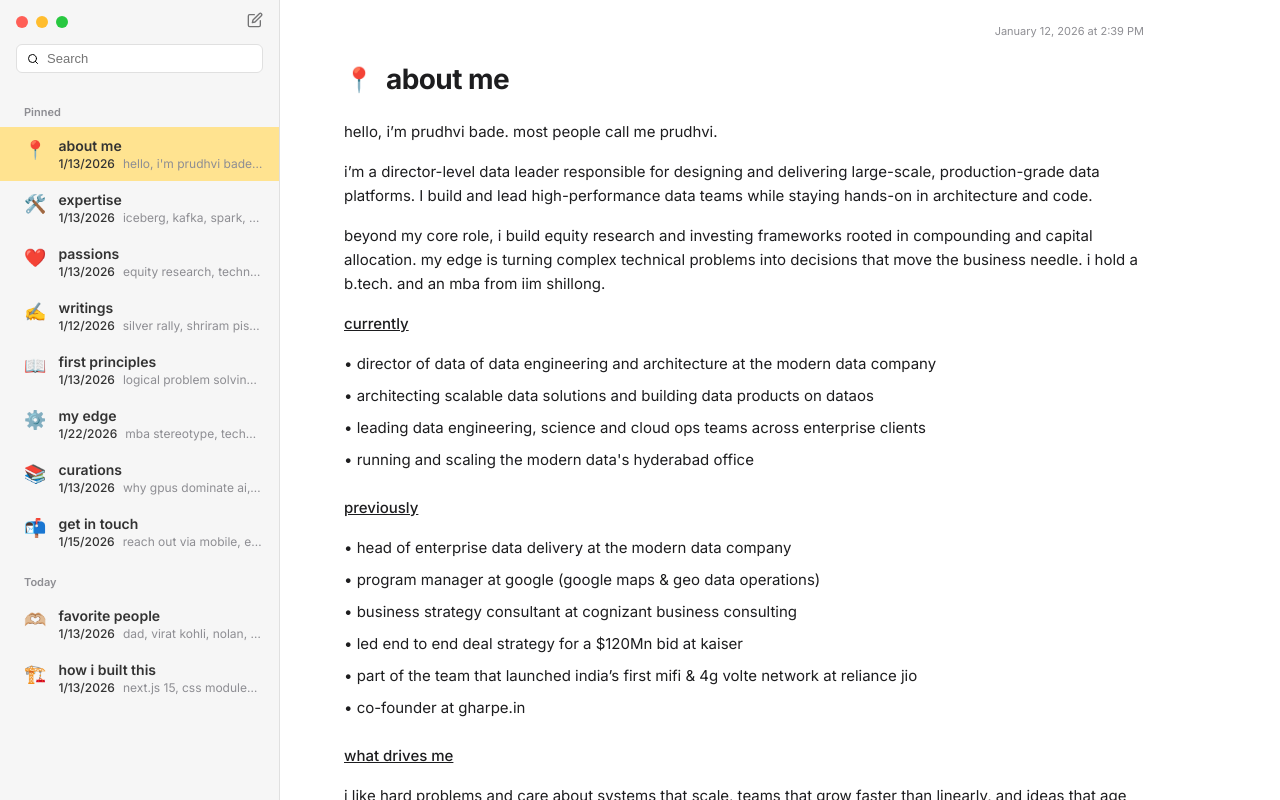
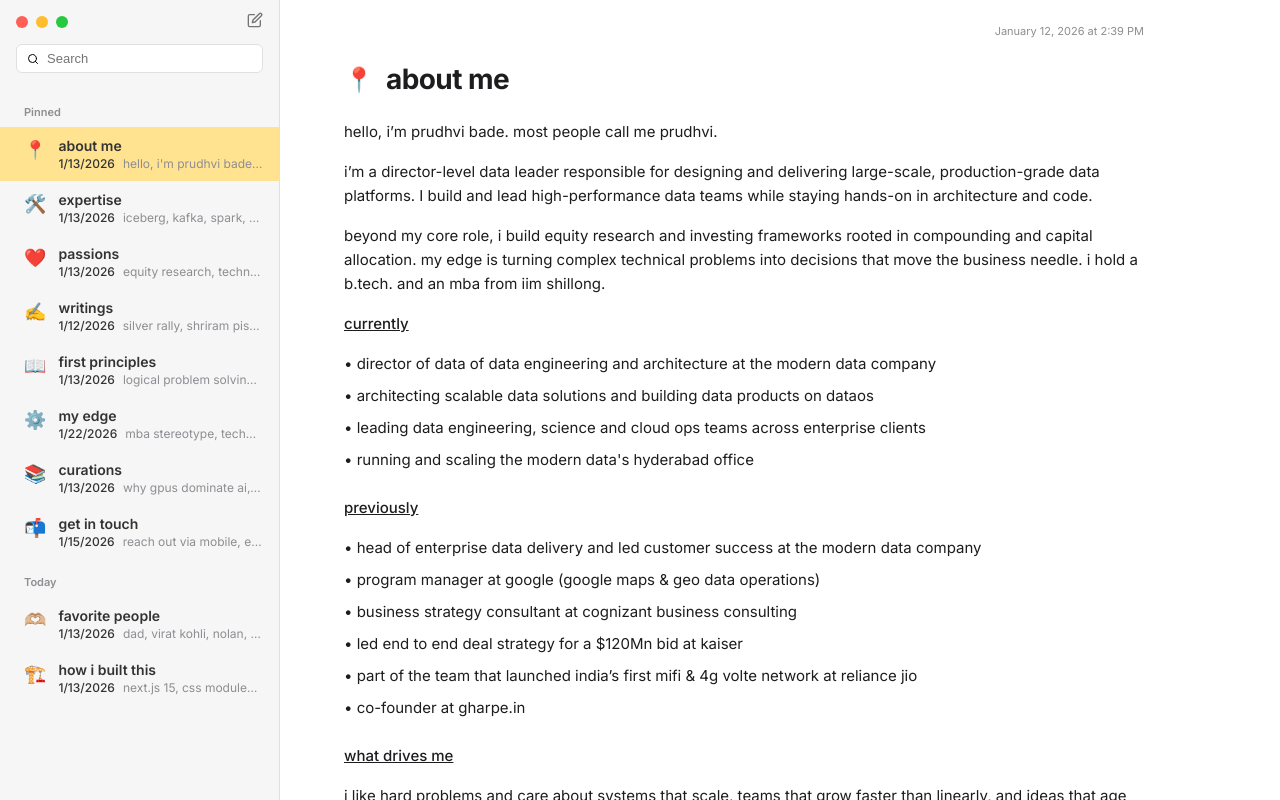
Before and after one commit to PrudhviBade/myprofile, a Next.js app: page / in a window 1280 px wide. Built offline with nearby package versions, Linux system fonts and the light colour scheme.

Commit message:
UI refinements add:customersuccess

```diff
--- a/src/app/page.tsx
+++ b/src/app/page.tsx
@@ -33,7 +33,7 @@
           previously
         </p>
         <ul style={{ listStyle: 'none', padding: 0, marginBottom: '24px', display: 'flex', flexDirection: 'column', gap: '8px' }}>
-          <li>• head of enterprise data delivery at the modern data company</li>
+          <li>• head of enterprise data delivery and led customer success at the modern data company</li>
           <li>• program manager at google (google maps & geo data operations)</li>
           <li>• business strategy consultant at cognizant business consulting</li>
           <li>• led end to end deal strategy for a $120Mn bid at kaiser</li>
```
